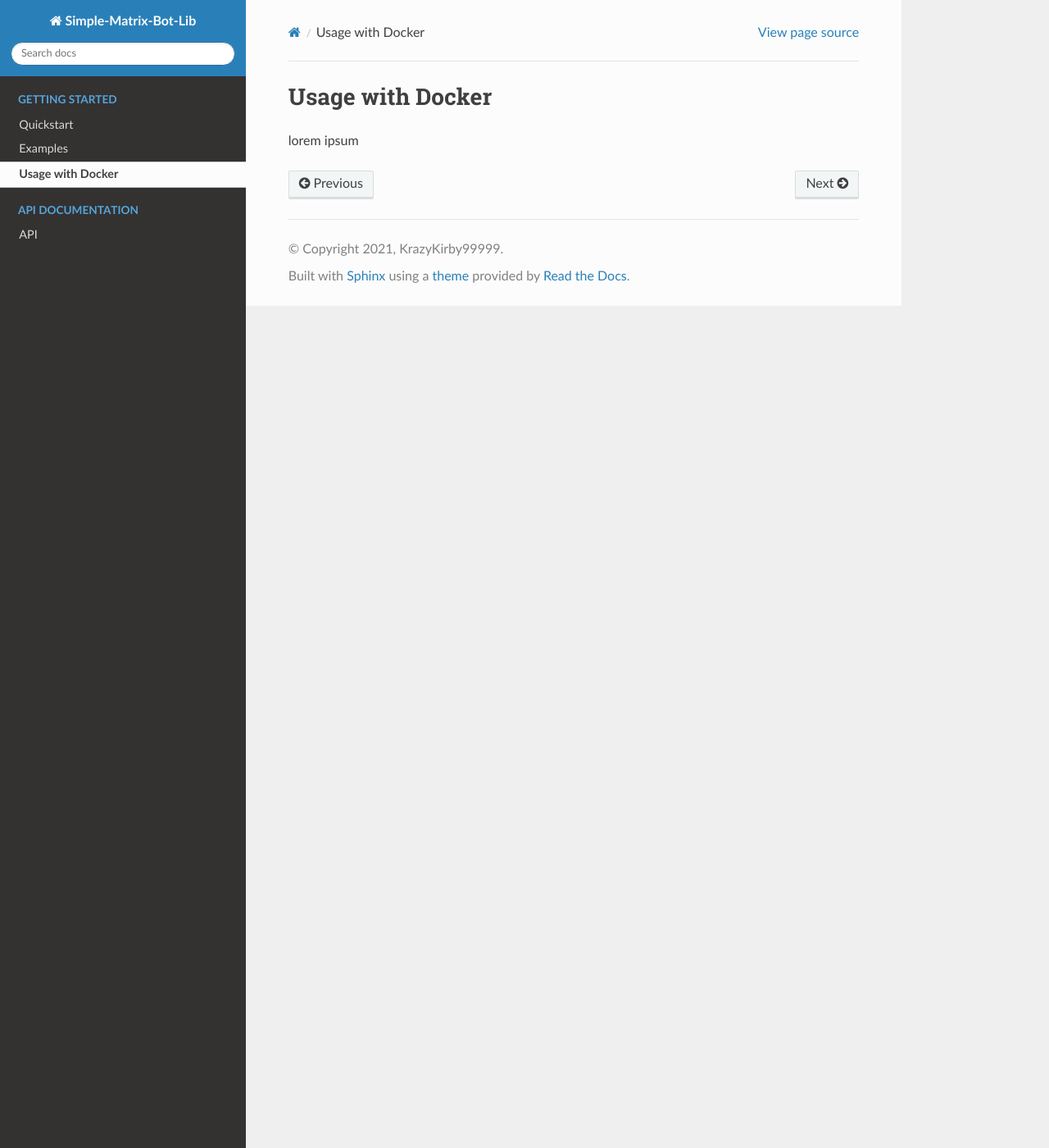
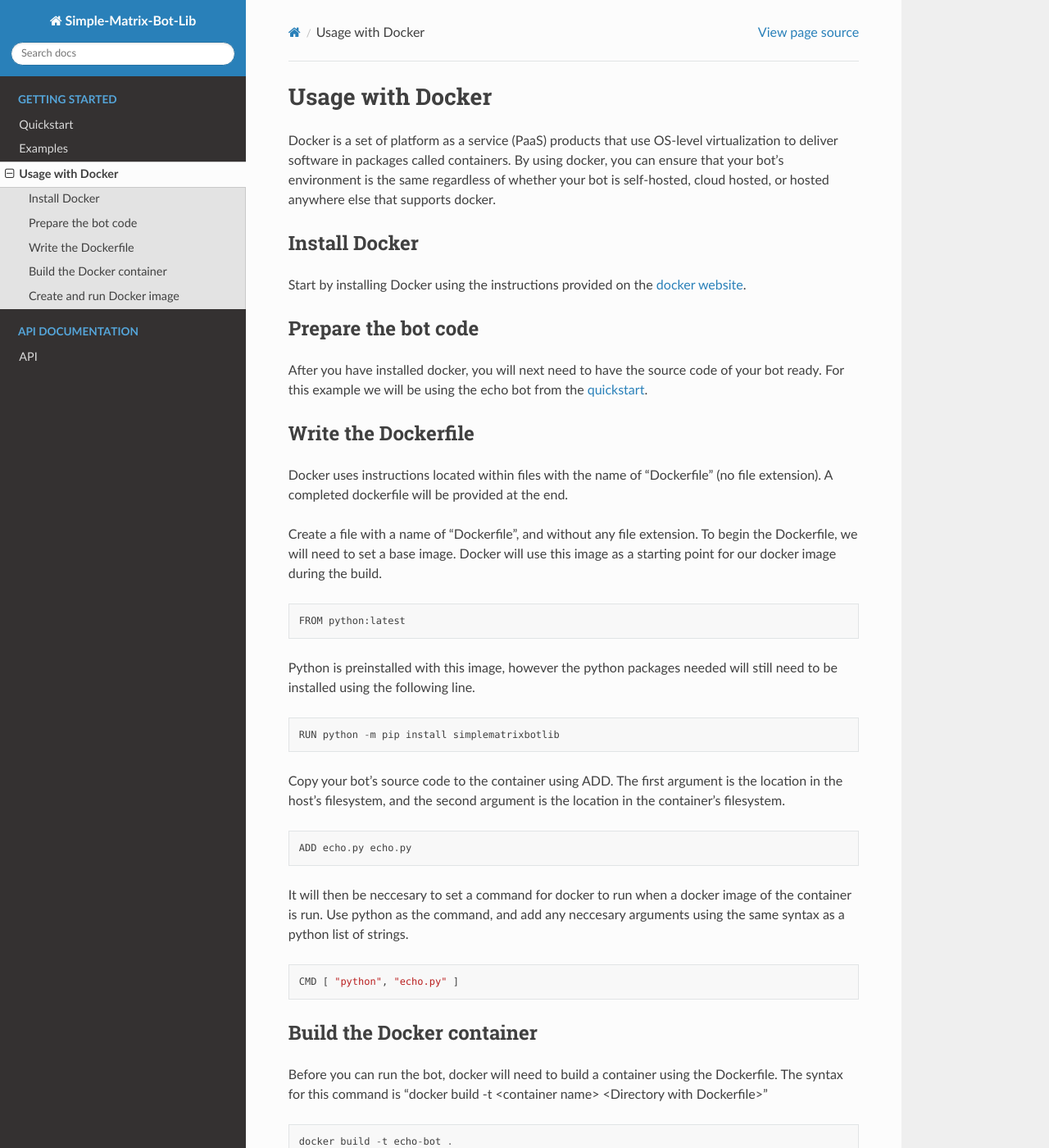
Before and after one commit to imbev/simplematrixbotlib, a Sphinx documentation site: the page built from doc/usage-with-docker.md, in a window 1280 px wide and 1400 px high. Shown: the whole window at 82% size. Built offline with Sphinx 7.4.7 and the Read the Docs theme 2.0.0, drawn with Linux system fonts in a browser that asks for light colours; some of the changed text lies outside the part shown.

Commit message:
Add content to usage-with-docker.md

````diff
--- a/doc/usage-with-docker.md
+++ b/doc/usage-with-docker.md
@@ -1,5 +1,50 @@
 .. _usage-with-docker:
 
 # Usage with Docker
+Docker is a set of platform as a service (PaaS) products that use OS-level virtualization to deliver software in packages called containers. By using docker, you can ensure that your bot's environment is the same regardless of whether your bot is self-hosted, cloud hosted, or hosted anywhere else that supports docker.
 
-lorem ipsum
+### Install Docker
+Start by installing Docker using the instructions provided on the [docker website](https://docs.docker.com/get-docker/).
+
+### Prepare the bot code
+After you have installed docker, you will next need to have the source code of your bot ready. For this example we will be using the echo bot from the [quickstart](quickstart.html).
+
+### Write the Dockerfile
+Docker uses instructions located within files with the name of "Dockerfile" (no file extension). A completed dockerfile will be provided at the end.
+
+Create a file with a name of "Dockerfile", and without any file extension.
+To begin the Dockerfile, we will need to set a base image. Docker will use this image as a starting point for our docker image during the build.
+```
+FROM python:latest
+```
+Python is preinstalled with this image, however the python packages needed will still need to be installed using the following line.
+```
+RUN python -m pip install simplematrixbotlib
+```
+Copy your bot's source code to the container using ADD. The first argument is the location in the host's filesystem, and the second argument is the location in the container's filesystem.
+```
+ADD echo.py echo.py
+```
+It will then be neccesary to set a command for docker to run when a docker image of the container is run. Use python as the command, and add any neccesary arguments using the same syntax as a python list of strings.
+```
+CMD [ "python", "echo.py" ]
+```
+
+### Build the Docker container
+Before you can run the bot, docker will need to build a container using the Dockerfile. The syntax for this command is "docker build -t \<container name\> \<Directory with Dockerfile\>"
+```
+docker build -t echo-bot .
+```
+
+### Create and run Docker image
+
+Docker will automatically create a Docker image from the container and run it with the following command.
+```
+docker run echo-bot
+```
+If you want to be able to view print output in your terminal or cmd prompt, then use the following command instead.
+```
+docker run -e PYTHONBUFFERED=1 echo-bot
+```
+
+This concludes this guide. More information on Docker can be found at [docker.com](docker.com) and more information on simplematrixbotlib can be found elsewhere in this documentation.
````
